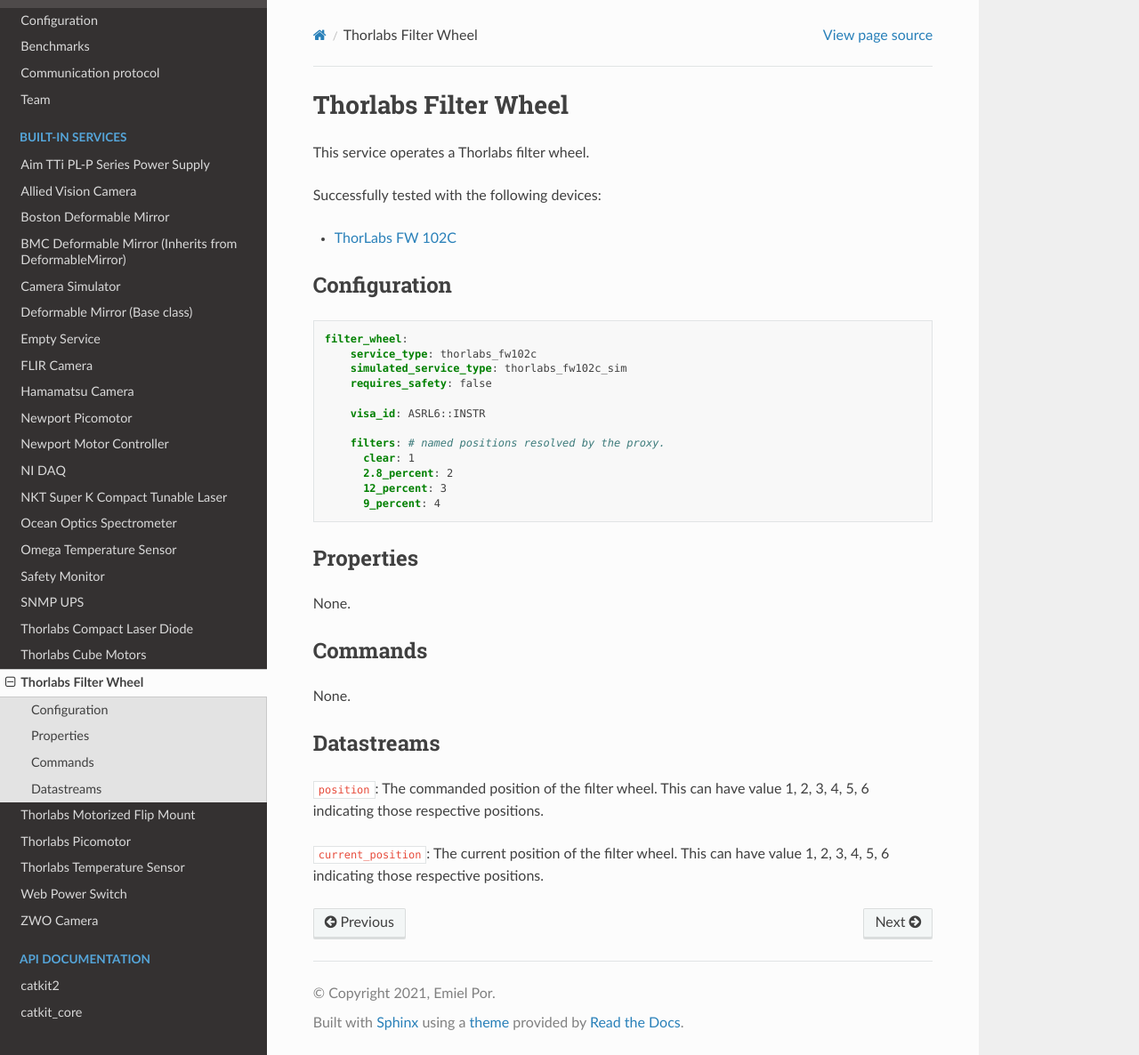
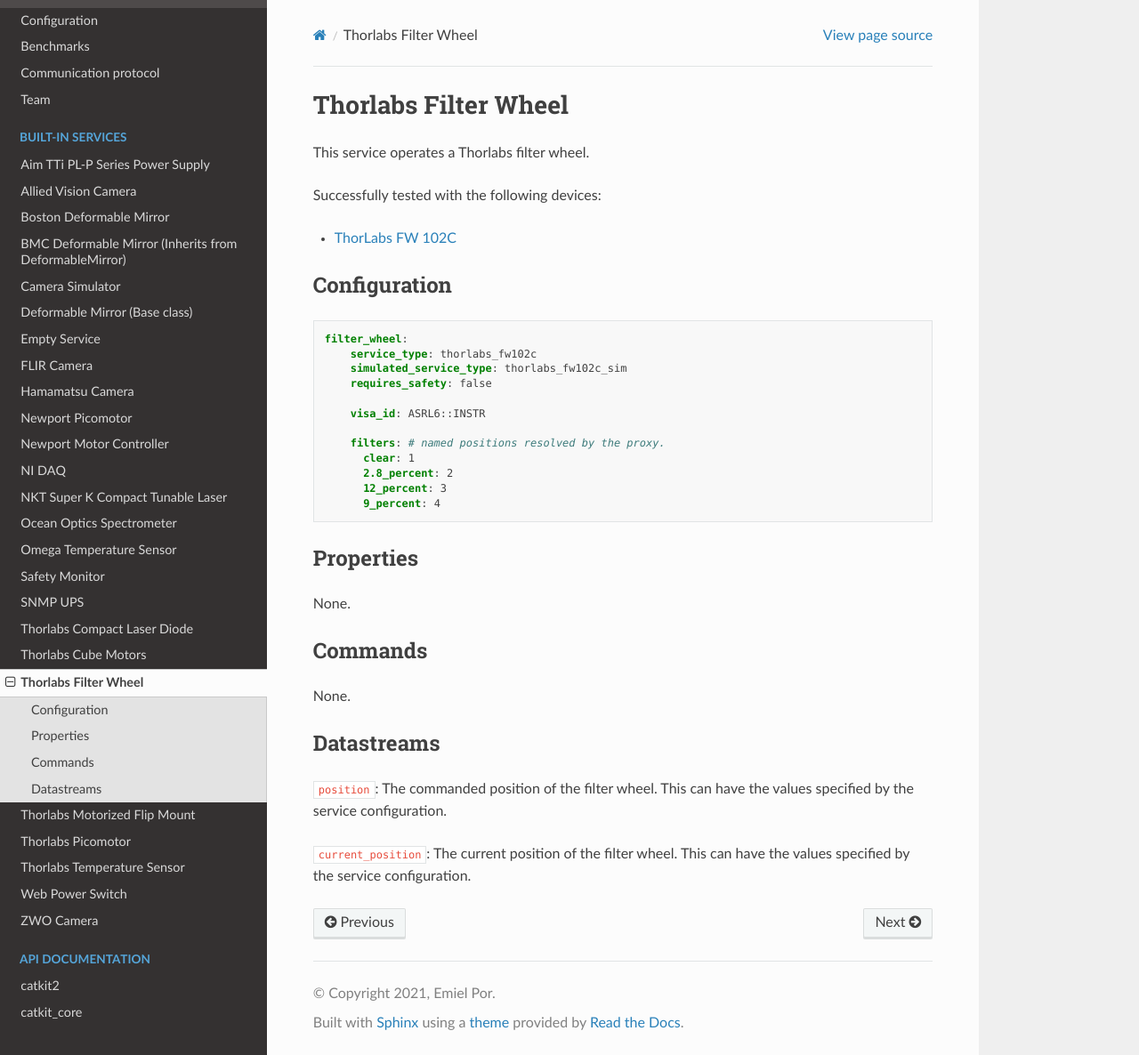
Before and after one commit to spacetelescope/catkit2, a Sphinx documentation site: the page built from docs/services/thorlabs_fw102c.rst, in a window 1280 px wide and 1186 px high. Shown: the whole window at 89% size. Built offline with Sphinx 7.4.7 and the Read the Docs theme 3.1.0, drawn with Linux system fonts in a browser that asks for light colours.

Commit message:
update filter wheel docs - fw positions defined by config.

```diff
--- a/docs/services/thorlabs_fw102c.rst
+++ b/docs/services/thorlabs_fw102c.rst
@@ -33,6 +33,6 @@
 
 Datastreams
 -----------
-``position``: The commanded position of the filter wheel. This can have value 1, 2, 3, 4, 5, 6 indicating those respective positions.
+``position``: The commanded position of the filter wheel. This can have the values specified by the service configuration.
 
-``current_position``: The current position of the filter wheel. This can have value 1, 2, 3, 4, 5, 6 indicating those respective positions.
+``current_position``: The current position of the filter wheel. This can have the values specified by the service configuration.
```
